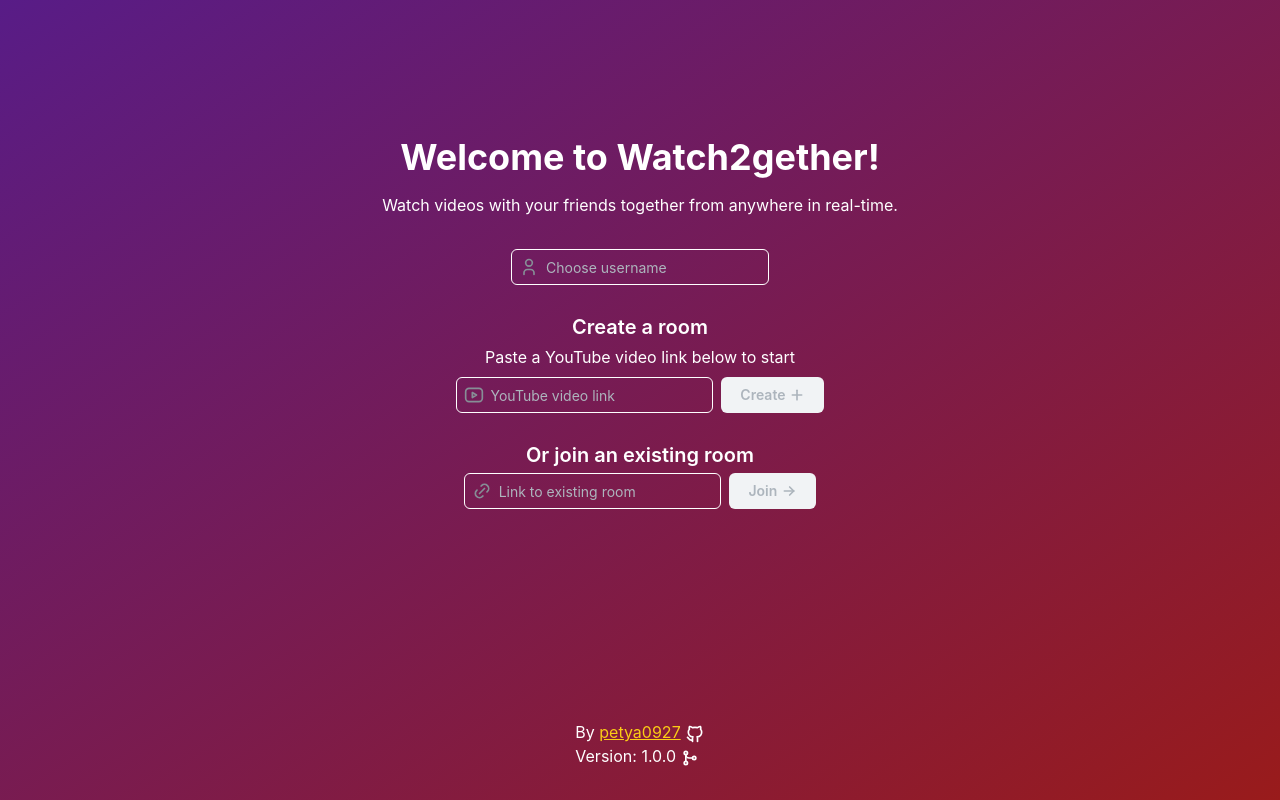
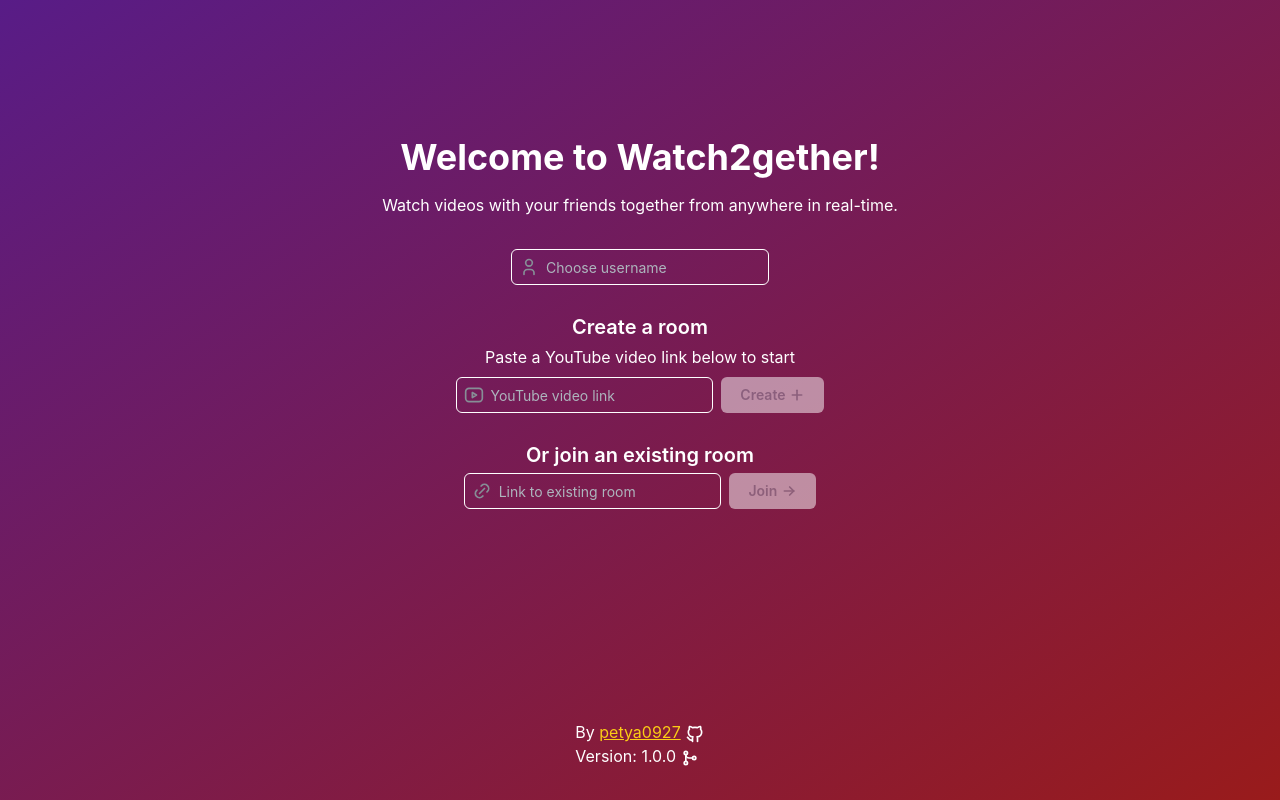
Before and after one commit to petya0927/watch2gether-frontend, a Next.js app: page / in a window 1280 px wide. Built offline with nearby package versions, Linux system fonts and the light colour scheme; no server answers.

Commit message:
Update styling for create and join room buttons

```diff
--- a/app/page.tsx
+++ b/app/page.tsx
@@ -201,7 +201,7 @@
               }
               loading={createRoomMutation.isPending}
               classNames={{
-                root: 'w-auto rounded-md sm:self-start',
+                root: 'w-auto rounded-md sm:self-start !bg-white !text-black disabled:opacity-50 disabled:text-gray-400',
                 label: 'flex gap-1 items-center justify-center',
               }}
             >
@@ -242,7 +242,7 @@
                 !existingRoomForm.values.username
               }
               classNames={{
-                root: 'w-auto rounded-md sm:self-start',
+                root: 'w-auto rounded-md sm:self-start !bg-white !text-black disabled:opacity-50 disabled:text-gray-400',
                 label: 'flex gap-1 items-center justify-center',
               }}
             >
```
